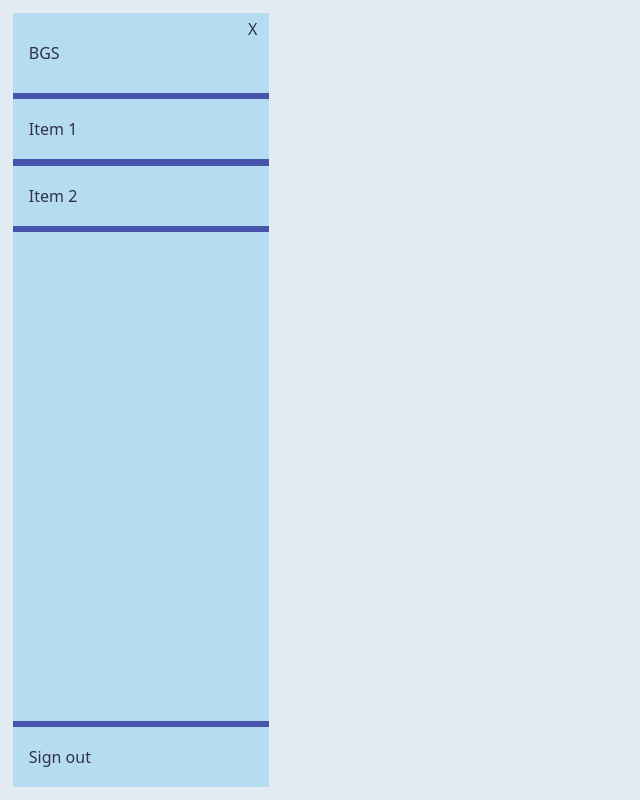
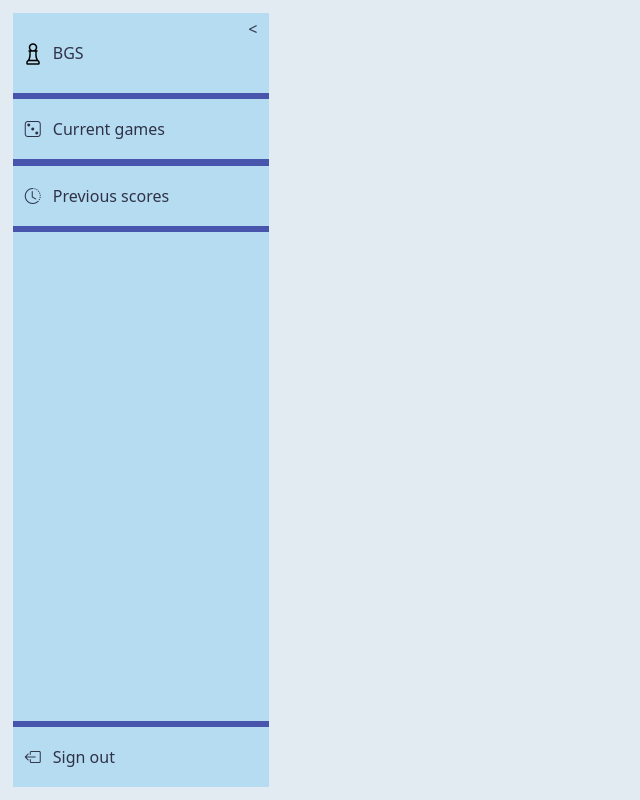
Before and after one commit to danielcaballero88/board-game-scoring, a Django app: page /scoring/ in a window 1280 px wide. Shown: the whole page, without its empty margins (0-640 px from the left). Run offline with Django 5.2, Linux system fonts and the light colour scheme; the visitor is signed in with stand-in values (Sample User, id 1); some libraries are stand-ins or nearby versions.

Commit message:
making progress

```diff
--- a/scoring/templates/scoring/base.html
+++ b/scoring/templates/scoring/base.html
@@ -1,26 +1,50 @@
 {% extends "base.html" %}
+
+{% load static %}
 
 {% block content_base %}
   <div class="container-fluid p-0 overflow-hidden d-flex flex-md-row">
     <div class="scoring-nav__container">
       <div class="scoring-nav__item header dark">
-          <a href="">BGS</a>
-        <span class="scoring-nav__toggle-btn">X</span>
+        <a href="">
+          <div class="scoring-nav__item-icon">
+            <img src="{% static "favicon.png" %}" alt="" />
+          </div>
+          <span>BGS</span></a>
+        <span class="scoring-nav__toggle-btn">&lt;</span>
       </div>
       <div class="scoring-nav__content">
         <div class="scoring-nav__item">
-          <a href="">Item 1</a>
+          <a href=""><i class="bi bi-dice-3 scoring-nav__item-icon"></i><span>Current games</span></a>
         </div>
         <div class="scoring-nav__item">
-          <a href="">Item 2</a>
+          <a href=""><i class="bi bi-clock-history scoring-nav__item-icon"></i><span>Previous scores</span></a>
         </div>
-        <div class="scoring-nav__item filler"></div>
+        <div class="scoring-nav__item filler">
+        </div>
         <div class="scoring-nav__item">
-          <a href="">Sign out</a>
+          <a href=""><i class="bi bi-box-arrow-left scoring-nav__item-icon"></i><span>Sign out</span></a>
         </div>
       </div>
     </div>
     <div class="scoring-content">
     </div>
   </div>
+  <script>
+    "use strict";
+    // Listen to clicks on close navbar button
+    document.querySelector('.scoring-nav__toggle-btn').addEventListener('click', function() {
+      document.querySelector('.scoring-nav__container').classList.toggle('closed');
+    });
+    // Listen to classes in .scoring-nav__toggle-btn and change the text from < to > if "closed" is present
+    const scoringNavContainer = document.querySelector('.scoring-nav__container');
+    const toggleBtn = document.querySelector('.scoring-nav__toggle-btn');
+    toggleBtn.addEventListener('click', function() {
+      if (scoringNavContainer.classList.contains('closed')) {
+        toggleBtn.textContent = '>';
+      } else {
+        toggleBtn.textContent = '<';
+      }
+    });
+  </script>
 {% endblock content_base %}
--- a/static/css/global.css
+++ b/static/css/global.css
@@ -85,6 +85,10 @@ body {
   --scoring-nav-width: 256px;
 }
 
+.scoring-nav__container.closed {
+  --scoring-nav-width: 40px;
+}
+
 .scoring-nav__item {
   position: relative;
   width: var(--scoring-nav-width);
@@ -122,11 +126,18 @@ body {
   width: 100%;
   height: 100%;
 
-  padding-left: 1rem;
-
   display: flex;
   justify-content: start;
   align-items: center;
+}
+
+.scoring-nav__item a .scoring-nav__item-icon {
+  width: 40px;
+  text-align: center;
+}
+
+.scoring-nav__container.closed .scoring-nav__item a span {
+  display: none;
 }
 
 .scoring-nav__brand {
--- a/templates/base.html
+++ b/templates/base.html
@@ -20,6 +20,8 @@
     {% bootstrap_css %}
     {% bootstrap_javascript %}
     {% bootstrap_messages %}
+    <link rel="stylesheet"
+          href="https://cdn.jsdelivr.net/npm/bootstrap-icons@1.11.3/font/bootstrap-icons.min.css" />
     <link rel="stylesheet" type="text/css" href="{% static 'css/global.css' %}" />
   </head>
   <body>
```
Lines whose indentation alone changed are shown as unchanged.
